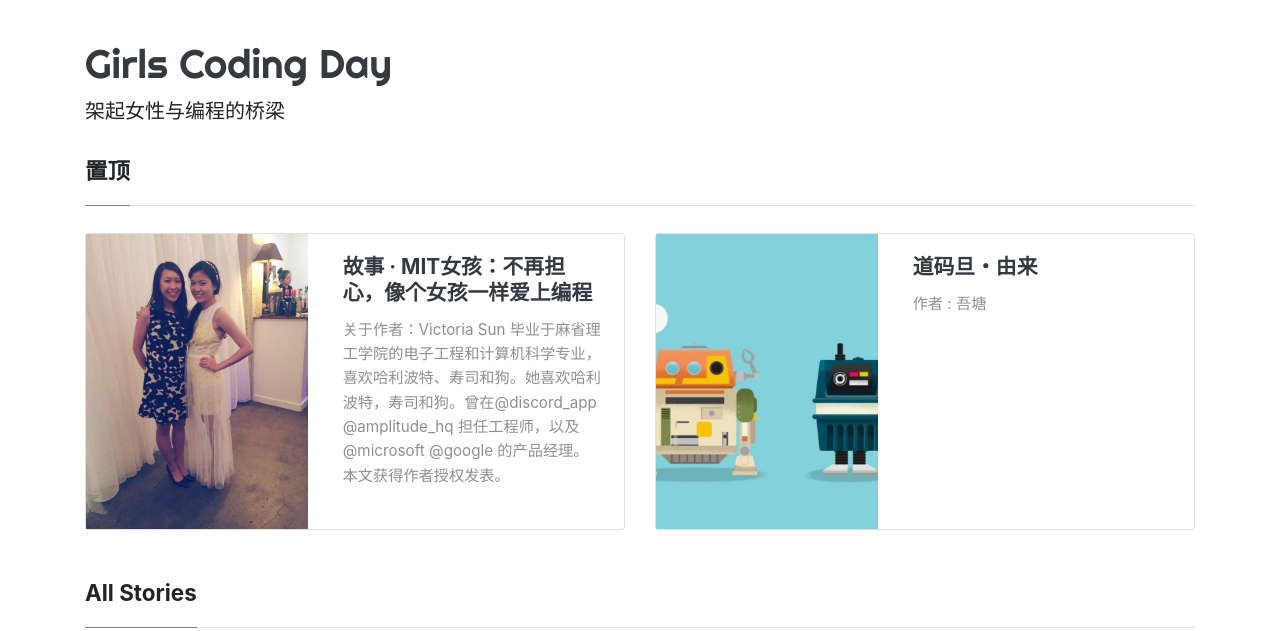
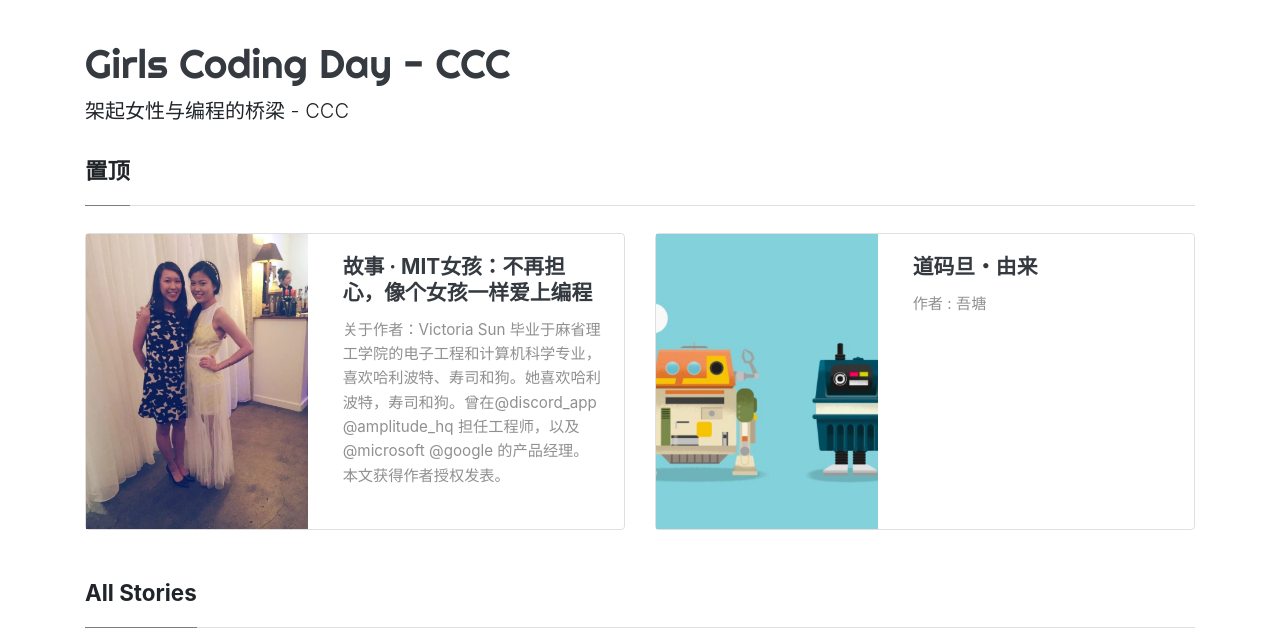
Before and after one commit to penguinbocky/ibear-blog, a Jekyll site: the page built from index.html, in a window 1280 px wide and 900 px high, cut to the strip 0-631 px from the top of the window. Built offline with Jekyll 4.4.1, drawn with Linux system fonts in a browser that asks for light colours; nearby versions of some CDN libraries; the list of posts is cut into pages by our own code; some of the changed text lies outside the part shown.

Commit message:
Update _config.yml

```diff
--- a/_config.yml
+++ b/_config.yml
@@ -1,12 +1,12 @@
 # "/" + 仓库的名字. 资源文件的路径组成部分
-baseurl: "/Girls-Coding-Day-Jekyll-blog-2"
+baseurl: "/ibear-blog"
 
 # 网页的标题
-title: "Girls Coding Day"
+title: "Girls Coding Day - CCC"
 # 网站的主标题
-name: "Girls Coding Day"
+name: "Girls Coding Day - CCC"
 # 网站副标题
-description: "架起女性与编程的桥梁"
+description: "架起女性与编程的桥梁 - CCC"
 
 # 分页配置
 # 每页文章数量
```
